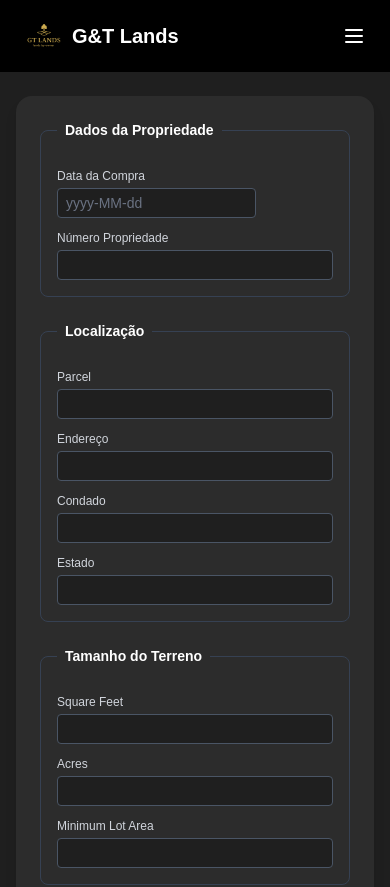
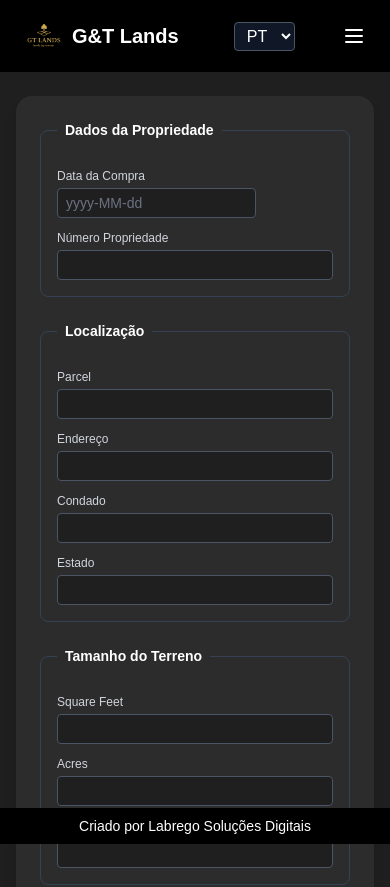
Before and after one commit to luanalabrego/my-gt-lands-app, a Next.js app: page /propriedades/new in a window 390 px wide. Shown: the top 887 px of the page. Built offline with nearby package versions, Linux system fonts and the light colour scheme.

Commit message:
Usar variáveis de ambiente para Google Sheets

```diff
--- a/src/app/layout.tsx
+++ b/src/app/layout.tsx
@@ -1,7 +1,9 @@
 // app/layout.tsx
+
 import './globals.css'
 import Header from '../components/Header'
 import Providers from '../components/Providers'
+import Footer from '../components/Footer'
 
 export const metadata = {
   title: 'G&T Lands',
@@ -11,12 +13,13 @@ export const metadata = {
 export default function RootLayout({ children }: { children: React.ReactNode }) {
   return (
     <html lang="pt-BR">
-      <body className="bg-black min-h-screen text-white flex flex-col">
+      <body className="bg-black min-h-screen text-white flex flex-col pb-12">
         <Providers>
           <Header />
           <main className="flex-1 bg-[#1F1F1F] px-4 py-6">
             {children}
           </main>
+          <Footer />
         </Providers>
       </body>
     </html>
--- /dev/null
+++ b/src/components/Footer.tsx
@@ -0,0 +1,10 @@
+// src/components/Footer.tsx
+'use client'
+
+export default function Footer() {
+  return (
+    <footer className="fixed bottom-0 left-0 w-full bg-black text-white text-center py-2 text-sm">
+      Criado por Labrego Soluções Digitais
+    </footer>
+  )
+}
--- a/src/components/Header.tsx
+++ b/src/components/Header.tsx
@@ -65,10 +65,21 @@ export default function Header() {
         </Link>
       </nav>
 
+      {/* mobile language selector (outside hamburger) */}
+      <select
+        value={lang}
+        onChange={e => setLang(e.target.value as any)}
+        className="block md:hidden ml-4 px-2 py-1 bg-gray-900 border border-gray-600 text-white rounded"
+      >
+        <option value="pt">PT</option>
+        <option value="en">EN</option>
+        <option value="es">ES</option>
+      </select>
+
       {/* mobile hamburger */}
       <button
         onClick={() => setMenuOpen(prev => !prev)}
-        className="block md:hidden text-white"
+        className="block md:hidden text-white ml-2"
         aria-label="Toggle menu"
       >
         {menuOpen ? <X size={24} /> : <Menu size={24} />}
@@ -87,18 +98,6 @@ export default function Header() {
               {t(key)}
             </Link>
           ))}
-          <select
-            value={lang}
-            onChange={e => {
-              setLang(e.target.value as any)
-              setMenuOpen(false)
-            }}
-            className="px-2 py-1 bg-black border border-gray-600 text-white rounded"
-          >
-            <option value="pt">PT</option>
-            <option value="en">EN</option>
-            <option value="es">ES</option>
-          </select>
           <Link
             href="/login"
             onClick={() => setMenuOpen(false)}
@@ -109,5 +108,5 @@ export default function Header() {
         </div>
       )}
     </header>
-  )
+)
 }
```
